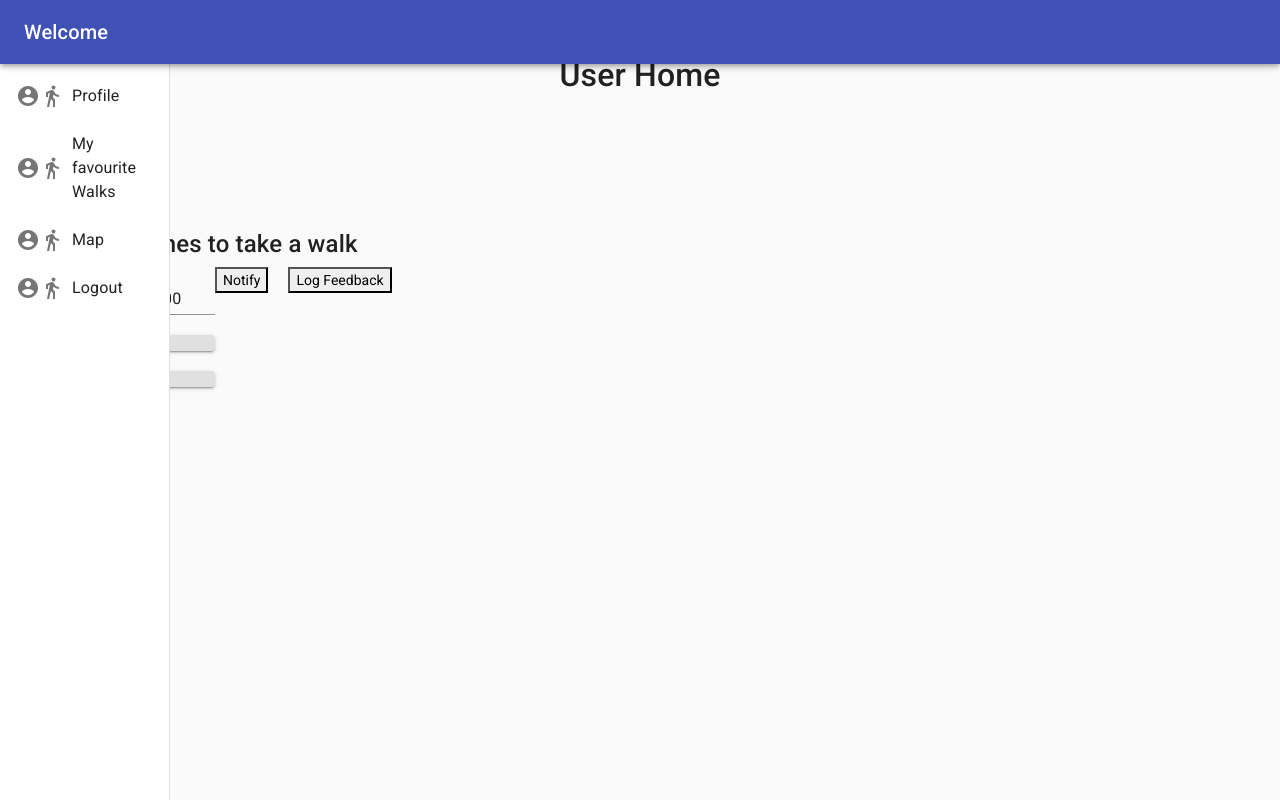
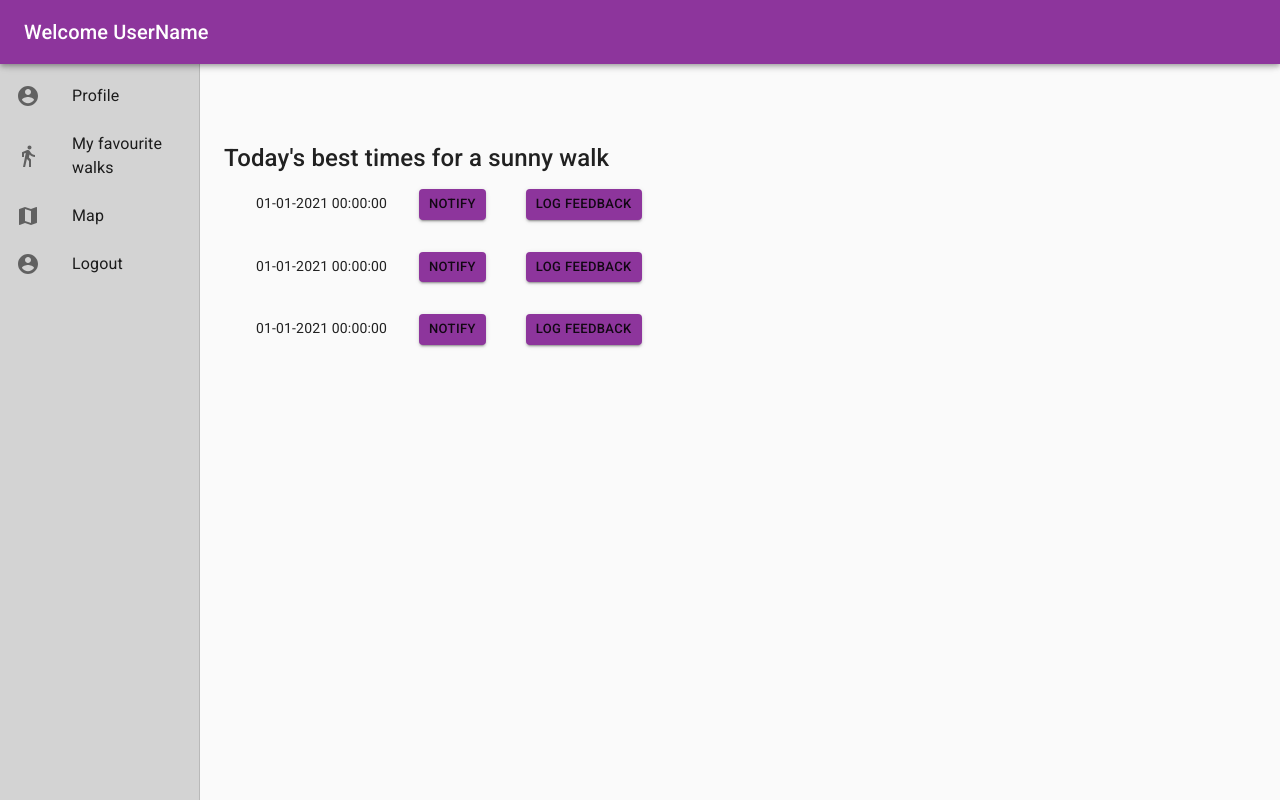
Before and after one commit to CodeBendersTR/sunnywalk-frontend, a React (Create React App) app: page /home in a window 1280 px wide. Built offline with nearby package versions, Linux system fonts and the light colour scheme.

Commit message:
Added a new component, 'Responsive Drawer' to the user home page. Modified DisplayTime.js to include Button component and display text field

```diff
--- a/src/components/AddDrawer/AddDrawer.js
+++ /dev/null
@@ -1,96 +0,0 @@
-import React from 'react';
-import { makeStyles } from '@material-ui/core/styles';
-import Drawer from '@material-ui/core/Drawer';
-import AppBar from '@material-ui/core/AppBar';
-import CssBaseline from '@material-ui/core/CssBaseline';
-import Toolbar from '@material-ui/core/Toolbar';
-import List from '@material-ui/core/List';
-import Typography from '@material-ui/core/Typography';
-import Divider from '@material-ui/core/Divider';
-import ListItem from '@material-ui/core/ListItem';
-import ListItemIcon from '@material-ui/core/ListItemIcon';
-import ListItemText from '@material-ui/core/ListItemText';
-import InboxIcon from '@material-ui/icons/MoveToInbox';
-import MailIcon from '@material-ui/icons/Mail';
-import AccountCircleIcon from '@material-ui/icons/AccountCircle';
-import DirectionsWalkIcon from '@material-ui/icons/DirectionsWalk';
-
-const drawerWidth = 170;
-
-const useStyles = makeStyles((theme) => ({
-  root: {
-    display: 'flex',
-  },
-  appBar: {
-    zIndex: theme.zIndex.drawer + 1,
-  },
-  drawer: {
-    width: drawerWidth,
-    flexShrink: 0,
-  },
-  drawerPaper: {
-    width: drawerWidth,
-  },
-  drawerContainer: {
-    overflow: 'auto',
-  },
-  content: {
-    flexGrow: 1,
-    padding: theme.spacing(3),
-  },
-}));
-
-export default function AddDrawer() {
-  const classes = useStyles();
-
-  return (
-    <div className={classes.root}>
-      <CssBaseline />
-      <AppBar position="fixed" className={classes.appBar}>
-        <Toolbar>
-          <Typography variant="h6" noWrap>
-            Welcome
-          </Typography>
-        </Toolbar>
-      </AppBar>
-      <Drawer
-        className={classes.drawer}
-        variant="permanent"
-        classes={{
-          paper: classes.drawerPaper,
-        }}
-      >
-        <Toolbar />
-        <div className={classes.drawerContainer}>
-          <List>
-            {['Profile', 'My favourite Walks', 'Map', 'Logout'].map((text, index) => (
-              <ListItem button key={text}>
-                {/*<ListItemIcon>{index % 2 === 0 ? <InboxIcon /> : <MailIcon />}</ListItemIcon>*/}
-                <ListItemIcon>{[<AccountCircleIcon />, <DirectionsWalkIcon />]}</ListItemIcon>
-                <ListItemText primary={text} />
-              </ListItem>
-            ))}
-          </List>
-          {/*<Divider />
-          <List>
-            {['All mail', 'Trash', 'Spam'].map((text, index) => (
-              <ListItem button key={text}>
-                <ListItemIcon>{index % 2 === 0 ? <InboxIcon /> : <MailIcon />}</ListItemIcon>
-                <ListItemText primary={text} />
-              </ListItem>
-            ))}
-          </List>*/}
-        </div>
-      </Drawer>
-      <main className={classes.content}>
-        <Toolbar />
-        <Typography paragraph>
-
-        </Typography>
-        <Typography paragraph>
-
-        </Typography>
-      </main>
-    </div>
-  );
-}
--- /dev/null
+++ b/src/components/AddResponsiveDrawer/AddResponsiveDrawer.js
@@ -0,0 +1,155 @@
+import React from 'react';
+import {Link} from "react-router-dom";
+import DisplayTime from "../DisplayTime/DisplayTime";
+import {AppBar, CssBaseline, Drawer, Hidden,
+  IconButton, List, ListItem, ListItemIcon, ListItemText,
+ makeStyles, useTheme, Toolbar, Typography} from '@material-ui/core';
+import MenuIcon from '@material-ui/icons/Menu';
+import AccountCircleIcon from '@material-ui/icons/AccountCircle';
+import DirectionsWalkIcon from '@material-ui/icons/DirectionsWalk';
+import MapIcon from '@material-ui/icons/Map';
+
+const drawerWidth = 200;
+
+const useStyles = makeStyles((theme) => ({
+  root: {
+    display: 'flex',
+  },
+  drawer: {
+    [theme.breakpoints.up('sm')]: {
+      width: drawerWidth,
+      flexShrink: 0,
+    },
+  },
+  appBar: {
+    zIndex: theme.zIndex.drawer + 1,
+    //backgroundColor: "#9ea130",
+    backgroundColor: "#8d359c",
+    //;#722c7d,#a73eb8
+  },
+  menuButton: {
+    marginRight: theme.spacing(2),
+    [theme.breakpoints.up('sm')]: {
+      display: 'none',
+    },
+  },
+  // necessary for content to be below app bar
+  toolbar: theme.mixins.toolbar,
+  drawerPaper: {
+    width: drawerWidth,
+    backgroundColor: "lightgrey"
+  },
+  content: {
+    flexGrow: 1,
+    padding: theme.spacing(3),
+  },
+}));
+
+function ResponsiveDrawer(props) {
+  const { window } = props;
+  const classes = useStyles();
+  const theme = useTheme();
+  const [mobileOpen, setMobileOpen] = React.useState(false);
+
+  const handleDrawerToggle = () => {
+    setMobileOpen(!mobileOpen);
+  };
+
+  const drawer = (
+    <div>
+      <div className={classes.toolbar} />
+        <List>
+            <ListItem button component={Link} to="/profile">
+              <ListItemIcon>{<AccountCircleIcon />}</ListItemIcon>
+              <ListItemText primary="Profile"></ListItemText>
+            </ListItem>
+            <ListItem button component={Link} to="/profile">
+              <ListItemIcon>{<DirectionsWalkIcon />}</ListItemIcon>
+              <ListItemText primary="My favourite walks"></ListItemText>
+            </ListItem>
+            <ListItem button component={Link} to="/profile">
+              <ListItemIcon>{<MapIcon />}</ListItemIcon>
+              <ListItemText primary="Map"></ListItemText>
+            </ListItem>
+            <ListItem button component={Link} to="/main">
+              <ListItemIcon>{<AccountCircleIcon />}</ListItemIcon>
+              <ListItemText primary="Logout"></ListItemText>
+            </ListItem>
+        </List>
+    </div>
+  );
+
+  const container = window !== undefined ? () => window().document.body : undefined;
+
+  return (
+    <div className={classes.root}>
+      <CssBaseline />
+      <AppBar position="fixed" className={classes.appBar}>
+        <Toolbar>
+          <IconButton
+            color="inherit"
+            aria-label="open drawer"
+            edge="start"
+            onClick={handleDrawerToggle}
+            className={classes.menuButton}
+          >
+            <MenuIcon />
+          </IconButton>
+          <Typography variant="h6" noWrap>
+            Welcome UserName
+          </Typography>
+        </Toolbar>
+      </AppBar>
+      <nav className={classes.drawer} aria-label="mailbox folders">
+        {/* The implementation can be swapped with js to avoid SEO duplication of links. */}
+        <Hidden smUp implementation="css">
+          <Drawer
+            container={container}
+            variant="temporary"
+            anchor={theme.direction === 'rtl' ? 'right' : 'left'}
+            open={mobileOpen}
+            onClose={handleDrawerToggle}
+            classes={{
+              paper: classes.drawerPaper,
+            }}
+            ModalProps={{
+              keepMounted: true, // Better open performance on mobile.
+            }}
+          >
+            {drawer}
+          </Drawer>
+        </Hidden>
+        <Hidden xsDown implementation="css">
+          <Drawer
+            classes={{
+              paper: classes.drawerPaper,
+            }}
+            variant="permanent"
+            open
+          >
+            {drawer}
+          </Drawer>
+        </Hidden>
+      </nav>
+      <main className={classes.content}>
+        <div className={classes.toolbar} />
+          <h4>
+            Today's best times for a sunny walk
+          </h4>
+          <ul>
+            <DisplayTime />
+            <DisplayTime />
+            <DisplayTime />
+          </ul>
+        <Typography paragraph>
+
+        </Typography>
+        <Typography paragraph>
+
+        </Typography>
+      </main>
+    </div>
+  );
+}
+
+export default ResponsiveDrawer;
--- a/src/components/DisplayTime/DisplayTime.css
+++ b/src/components/DisplayTime/DisplayTime.css
@@ -1,7 +1,3 @@
-
-.button{
-  margin-right: 20px;
-}
 
 .list-style{
   list-style: none;
--- a/src/components/DisplayTime/DisplayTime.js
+++ b/src/components/DisplayTime/DisplayTime.js
@@ -1,8 +1,7 @@
 import React from 'react';
-import { makeStyles } from '@material-ui/core/styles';
-import TextField from "@material-ui/core/TextField";
 import "./DisplayTime.css";
-import Button from "@material-ui/core/Button";
+import { makeStyles, Button  } from '@material-ui/core';
+
 
 const useStyles = makeStyles((theme) => ({
   container: {
@@ -14,26 +13,24 @@ const useStyles = makeStyles((theme) => ({
     marginRight: theme.spacing(1),
     width: 200,
   },
+  margin: {
+    margin: theme.spacing(1),
+    marginLeft: theme.spacing(4),
+    //backgroundColor: "#9ea130",
+    backgroundColor: "#8d359c",
+  },
 }));
 
-function DisplayTime(props) {
+function DisplayTime() {
   const classes = useStyles();
 
   return (
     <li className="list-style">
-      <TextField
-
-        label="Next Best Time"
-
-        defaultValue="01-01-2021 00:00:00"
-        InputLabelProps={{
-          shrink: true,
-        }}
-      />
-      <button className="button">Notify</button>
-      <button>Log Feedback</button>
+      <p>01-01-2021 00:00:00
+        <Button variant="contained" size="small" className={classes.margin}>Notify</Button>
+        <Button variant="contained" size="small" className={classes.margin}>Log Feedback</Button>
+      </p>
     </li>
-
   );
 }
 
--- a/src/components/GetButton/GetButton.js
+++ /dev/null
@@ -1,13 +0,0 @@
-import Button from '@material-ui/core/Button';
-import React from "react";
-
-function GetButton(props){
-  return(
-    <Button variant="contained"
-            aria-label="Notify"
-            size="large"
-    />
-  );
-}
-
-export default GetButton;
--- a/src/pages/Home/Home.js
+++ b/src/pages/Home/Home.js
@@ -1,39 +1,15 @@
 import React from "react";
 import "./Home.css";
 import { Menu } from "..";
-import {Link} from "react-router-dom";
-import DisplayTime from "../../components/DisplayTime/DisplayTime";
-import GetButton from "../../components/GetButton/GetButton";
-import TaskBar from "../../components/TaskBar/TaskBar";
-import AddDrawer from "../../components/AddDrawer/AddDrawer";
+import AddResponsiveDrawer from "../../components/AddResponsiveDrawer/AddResponsiveDrawer";
 
 function Home() {
     return (
         <Menu>
             <header>
-              <h2 className="text_align">User Home</h2>
-
-              <AddDrawer/>
-              <h4>Today's best times to take a walk</h4>
+              <AddResponsiveDrawer/>
             </header>
             <main>
-              <div>
-                <ul>
-                      <DisplayTime buttonLabel={ "Notify" }/>
-                      <p></p>
-                  <li>
-                    <text>00:00:00</text>
-                    <GetButton variant="contained" className="button">Notify</GetButton>
-                    <GetButton variant="contained" className="button">Log Feedback</GetButton>
-                    <p></p>
-                  </li>
-                  <li>
-                    <text>00:00:00</text>
-                    <GetButton variant="contained" className="button">Notify</GetButton>
-                    <GetButton variant="contained">Log Feedback</GetButton>
-                  </li>
-                </ul>
-              </div>
             </main>
         </Menu>
     );
```
Also changed, not shown: src/components/GetButton/GetButton.css (deleted), src/components/index.js (line endings or trailing spaces).
